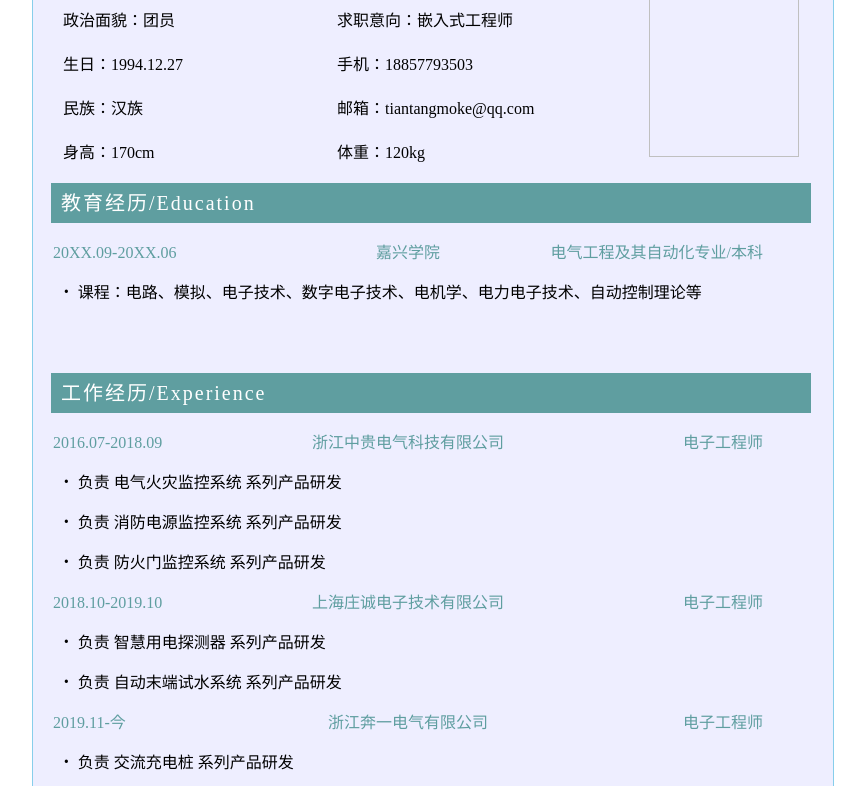
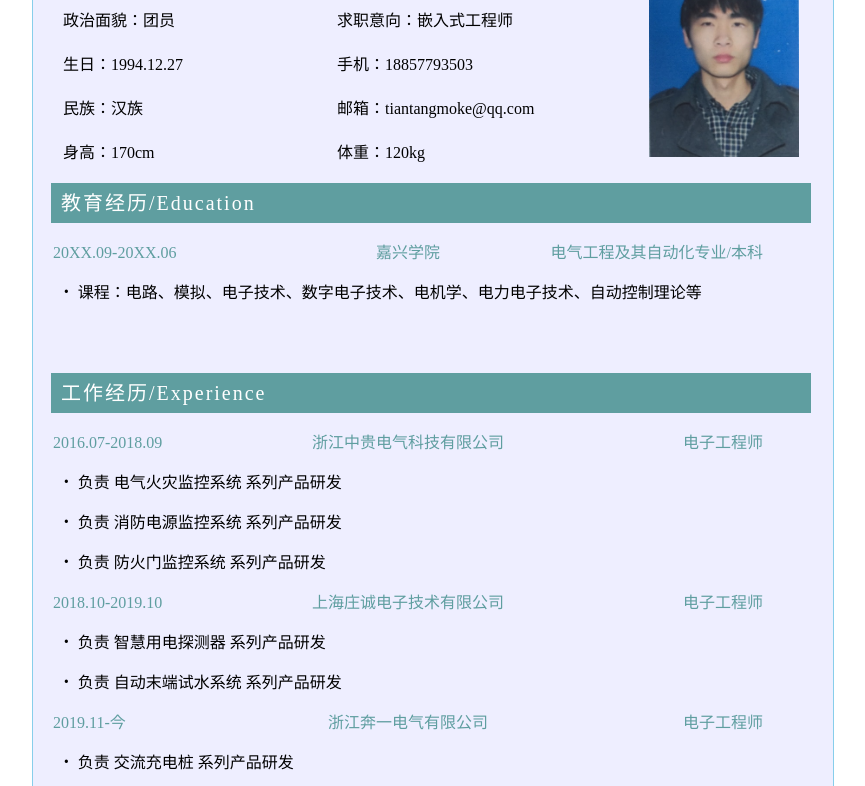
Before and after one commit to TTMK1994/chenzhuo.github.io, a plain HTML site: page index.html in a window 1280 px wide. Shown: the part 76-862 px from the top of the page, without its empty margins (207-1072 px from the left). Drawn offline with Linux system fonts and the light colour scheme.

Commit message:
增加头像

```diff
--- a/index.html
+++ b/index.html
@@ -103,7 +103,7 @@
 
             </div>
             <div class="photo">
-                <img src="./image/attr.jpeg" style="width: 100%;height: 100%;">
+                <img src="./touxiang.jpg" style="width: 100%;height: 100%;">
             </div>
 
         </div>
```
Also changed, not shown: touxiang.jpg (added).
